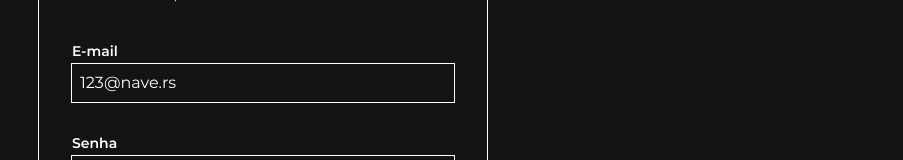
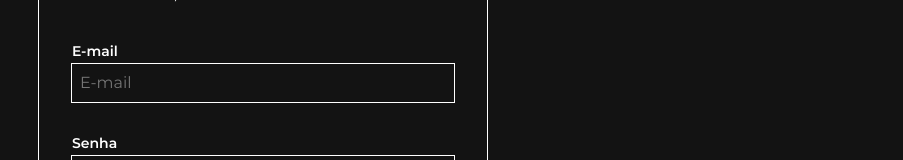
Before and after one commit to lucasAmarall/nave, a React app: page /login in a window 1280 px wide. Shown: the part 290-450 px from the top of the page, without its empty margins (377-1280 px from the left). Built offline with nearby package versions, Linux system fonts and the light colour scheme.

Commit message:
remove default login

```diff
--- a/src/components/templates/LoginForm/index.tsx
+++ b/src/components/templates/LoginForm/index.tsx
@@ -18,8 +18,8 @@
   const service = new LoginService();
   const [loading, setLoading] = useState(false);
   const [error, setError] = useState<boolean>(false);
-  const [email, setEmail] = useState<string>("123@nave.rs");
-  const [password, setPassword] = useState<string>("nave1234");
+  const [email, setEmail] = useState<string>("");
+  const [password, setPassword] = useState<string>("");
 
   const onSubmit = async (event: React.FormEvent<HTMLFormElement>) => {
     event.preventDefault();
```
